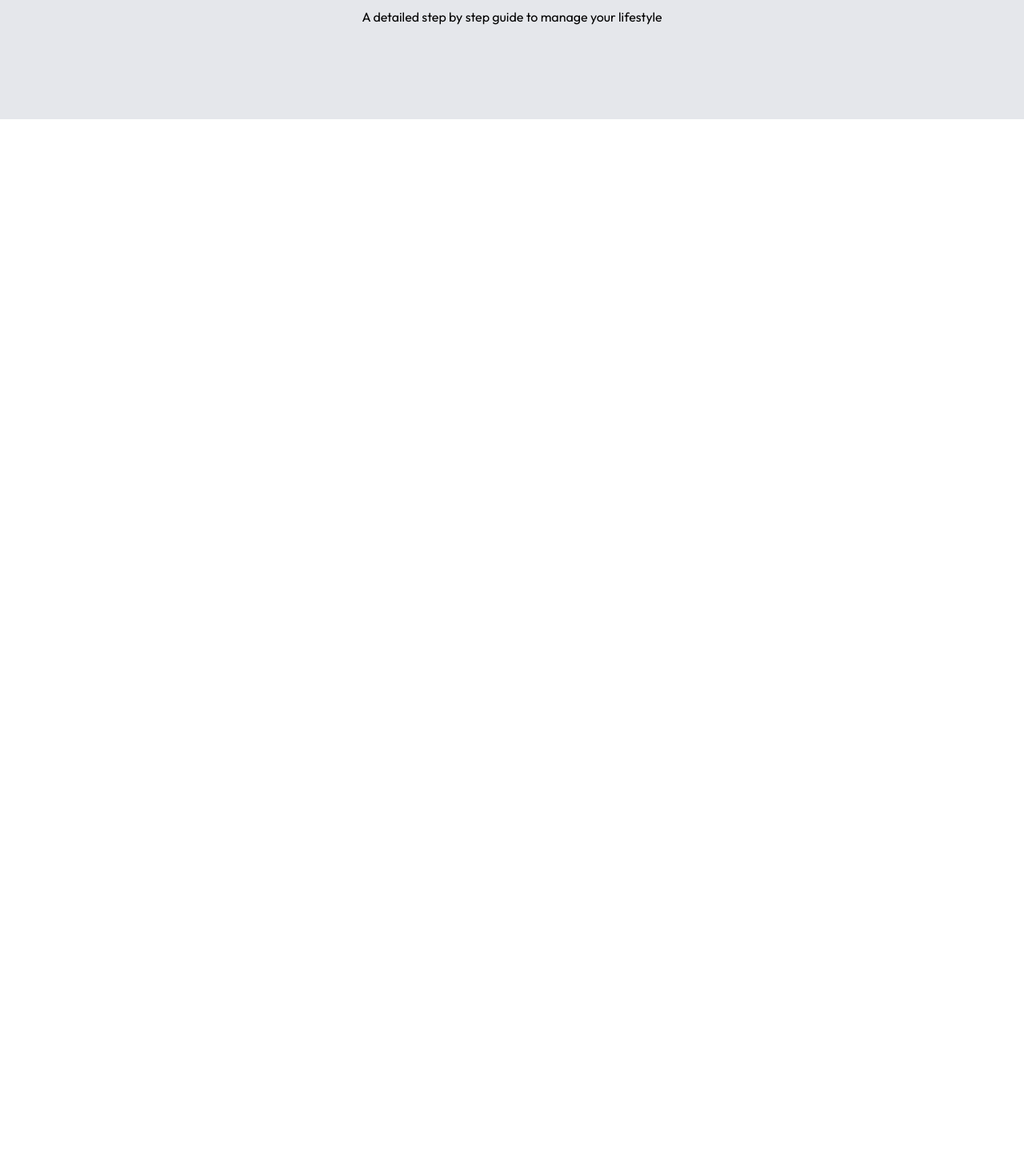
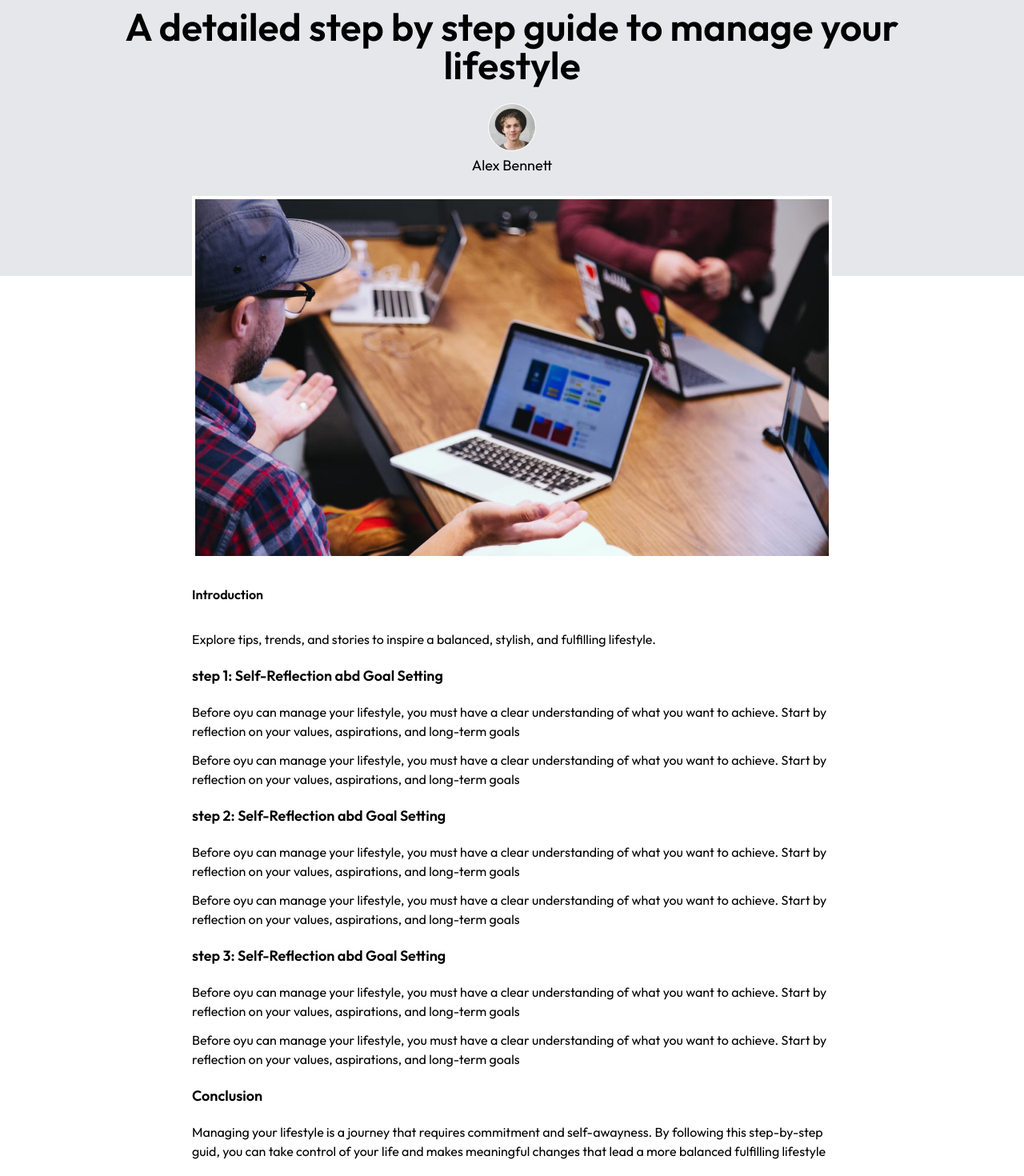
Before and after one commit to ehasun15019/Assignment-6-interactive-cares-Blog-website-with-next.js, a Next.js app: page /blog/1 in a window 1280 px wide. Shown: the part 160-1630 px from the top of the page at 80% size. Before the commit the page ends 800 px from the top, so only its background shows below. Built offline with nearby package versions, Linux system fonts and the light colour scheme.

Commit message:
complete the blog page and finish frontend

```diff
--- a/src/app/blog/[id]/page.jsx
+++ b/src/app/blog/[id]/page.jsx
@@ -1,7 +1,9 @@
 "use client";
 
 import { assets, blog_data } from "@/assets/assets";
+import Footer from "@/components/Footer";
 import Image from "next/image";
+import Link from "next/link";
 import React, { useEffect, useState } from "react";
 
 const page = ({ params }) => {
@@ -13,7 +15,7 @@
     for (let i = 0; i < blog_data.length; i++) {
       if (Number(id) === blog_data[i].id) {
         setData(blog_data[i]);
-        console.log(blog_data[i]);
+        // console.log(blog_data[i]);
         break;
       }
     }
@@ -21,18 +23,20 @@
 
   useEffect(() => {
     fetchBlogData();
-  }, []);
+  }, [id]);
 
   return data ? (
     <>
       <div className="bg-gray-200 py-5 px-5 md:px-12 lg:px-28">
         <div className="flex justify-between items-center">
+          <Link href="/">
             <Image
               src={assets.logo}
               width={180}
               alt="logo"
               className="w-[130px] sm:w-auto"
             />
+          </Link>
 
           <button className="flex items-center gap-2 font-medium py-1 px-3 sm:py-3 sm:px-6 border border-black shadow-[-7px_7px_0px_#000000] cursor-pointer">
             Get Started <Image src={assets.arrow} alt="arrow" />
@@ -40,9 +44,108 @@
         </div>
 
         <div className="text-center my-24">
-          <h1>{data.title}</h1>
+          <h1 className="text-2xl sm:text-5xl font-semibold mx-w-[700px] mx-auto">
+            {data.title}
+          </h1>
+
+          <Image
+            src={data.author_img}
+            alt="author Image"
+            width={60}
+            height={60}
+            className="mx-auto mt-6 border border-white rounded-full"
+          />
+
+          <p className="mt-1 pb-2 text-lg max-w-[740px] mx-auto">
+            {data.author}
+          </p>
         </div>
       </div>
+
+      <div className="max-5 max-w-[800px] md:mx-auto mt-[-100px] mb-10">
+        <Image
+          src={data.image}
+          alt=""
+          width={1280}
+          height={720}
+          className="border-4 border-white"
+        />
+
+        <h1 className="my-8 text-[-26px] font-semibold">Introduction</h1>
+
+        <p>{data.description}</p>
+
+        <h3 className="my-5 text-[18px] font-semibold">
+          step 1: Self-Reflection abd Goal Setting
+        </h3>
+
+        <p className="my-3">
+          Before oyu can manage your lifestyle, you must have a clear
+          understanding of what you want to achieve. Start by reflection on your
+          values, aspirations, and long-term goals
+        </p>
+
+        <p className="my-3">
+          Before oyu can manage your lifestyle, you must have a clear
+          understanding of what you want to achieve. Start by reflection on your
+          values, aspirations, and long-term goals
+        </p>
+
+        <h3 className="my-5 text-[18px] font-semibold">
+          step 2: Self-Reflection abd Goal Setting
+        </h3>
+
+        <p className="my-3">
+          Before oyu can manage your lifestyle, you must have a clear
+          understanding of what you want to achieve. Start by reflection on your
+          values, aspirations, and long-term goals
+        </p>
+
+        <p className="my-3">
+          Before oyu can manage your lifestyle, you must have a clear
+          understanding of what you want to achieve. Start by reflection on your
+          values, aspirations, and long-term goals
+        </p>
+
+        <h3 className="my-5 text-[18px] font-semibold">
+          step 3: Self-Reflection abd Goal Setting
+        </h3>
+
+        <p className="my-3">
+          Before oyu can manage your lifestyle, you must have a clear
+          understanding of what you want to achieve. Start by reflection on your
+          values, aspirations, and long-term goals
+        </p>
+
+        <p className="my-3">
+          Before oyu can manage your lifestyle, you must have a clear
+          understanding of what you want to achieve. Start by reflection on your
+          values, aspirations, and long-term goals
+        </p>
+
+        <h3 className="my-5 text-[18px] font-semibold">Conclusion</h3>
+
+        <p className="my-3">
+          Managing your lifestyle is a journey that requires commitment and
+          self-awayness. By following this step-by-step guid, you can take
+          control of your life and makes meaningful changes that lead a more
+          balanced fulfilling lifestyle
+        </p>
+
+        <div className="my-24">
+          <p className="text-black font-semibold my-4">
+            Share this article on social media
+          </p>
+
+          <div className="flex">
+            <Image src={assets.facebook_icon} width={50} alt="facebook" />
+            <Image src={assets.twitter_icon} width={50} alt="facebook" />
+            <Image src={assets.googleplus_icon} width={50} alt="facebook" />
+          </div>
+        </div>
+      </div>
+
+      <Footer />
     </>
   ) : (
     <></>
--- a/src/components/Header.jsx
+++ b/src/components/Header.jsx
@@ -2,17 +2,20 @@
 import Image from "next/image";
 import React from "react";
 import UserAuth from "./UserAuth";
+import Link from "next/link";
 
 const Header = () => {
   return (
     <div className="py-5 px-5 md:px-12 lg:px-28">
       <div className="flex justify-between items-center">
+        <Link href="/">
           <Image
             src={assets.logo}
             width={180}
             alt="logo"
             className="w-[130px] sm:w-auto"
           />
+        </Link>
 
         <div className="flex gap-5 items-center">
           <button className="flex items-center gap-2 font-medium py-1 px-3 sm:py-3 sm:px-6 border border-solid border-black cursor-pointer shadow-[-7px_7px_0px_#000000]">
```
Lines whose indentation alone changed are shown as unchanged.
